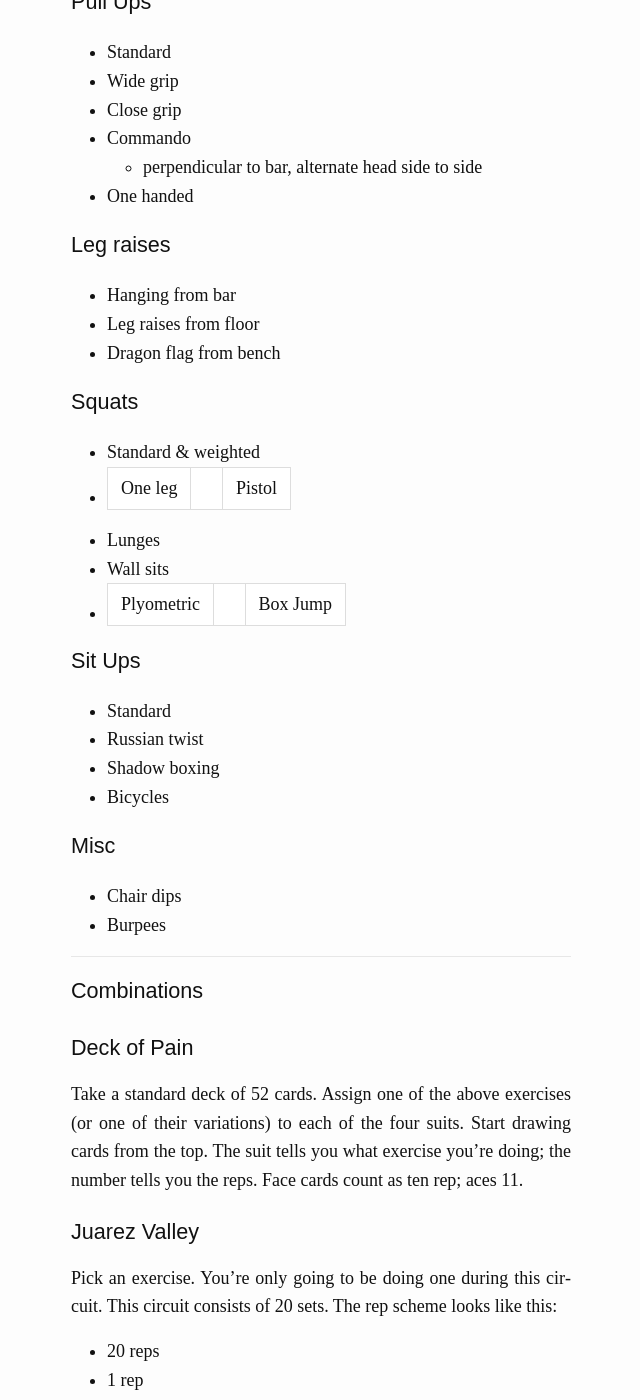
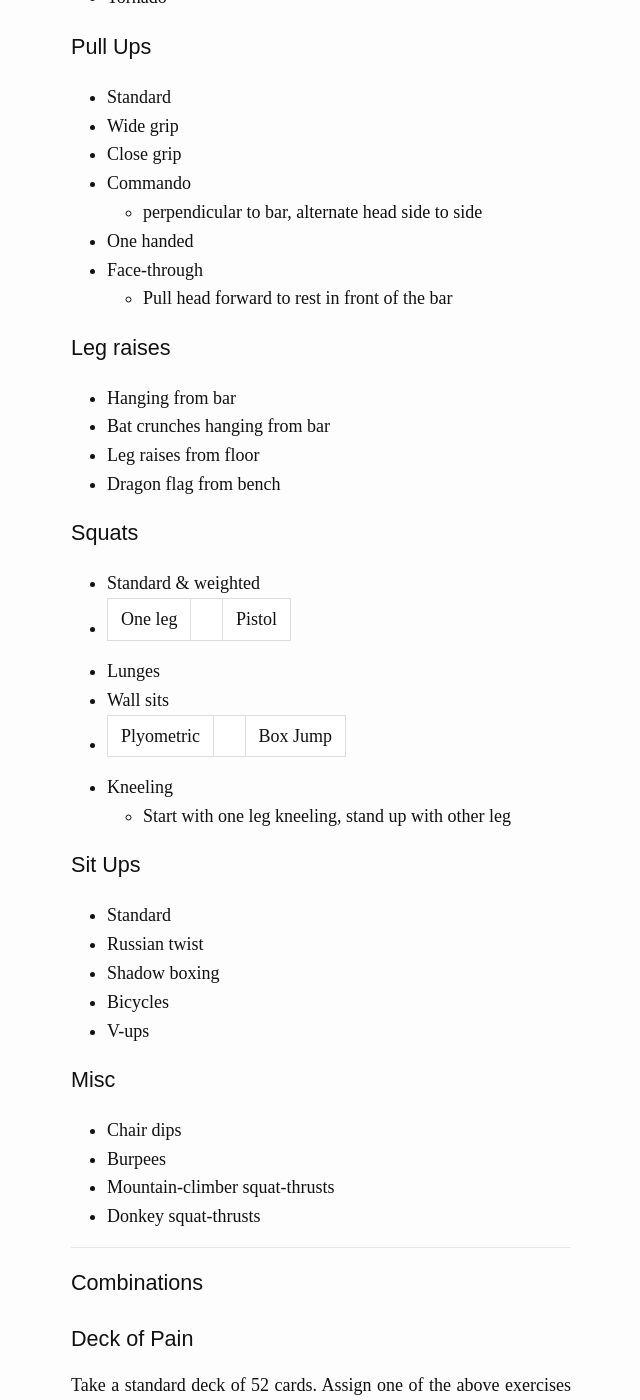
Before and after one commit to joshbeckman/andjosh.github.io, a Jekyll site: the page built from workout-body.md, in a window 1280 px wide and 1400 px high, scrolled down 994 px. Shown: the whole window, without its empty margins (319-959 px from the left). Built offline with Jekyll 4.4.1, drawn with Linux system fonts in a browser that asks for light colours; Markdown is read by kramdown in place of the engine named in the settings.

Commit message:
Added a couple more bodyweight exercises

```diff
--- a/workout-body.md
+++ b/workout-body.md
@@ -36,9 +37,12 @@ permalink: /workout-bodyweight/
 - Commando
     - perpendicular to bar, alternate head side to side
 - One handed
+- Face-through
+    - Pull head forward to rest in front of the bar
 
 ## Leg raises
 - Hanging from bar
+- Bat crunches hanging from bar
 - Leg raises from floor
 - Dragon flag from bench
 
@@ -48,16 +52,21 @@ permalink: /workout-bodyweight/
 - Lunges
 - Wall sits
 - Plyometric || Box Jump
+- Kneeling
+    - Start with one leg kneeling, stand up with other leg
 
 ## Sit Ups
 - Standard
 - Russian twist
 - Shadow boxing
 - Bicycles
+- V-ups
 
 ## Misc
 - Chair dips
 - Burpees
+- Mountain-climber squat-thrusts
+- Donkey squat-thrusts
 
 ---
 
```
Also changed, not shown: other parts of workout-body.md (+1 -0 lines).
